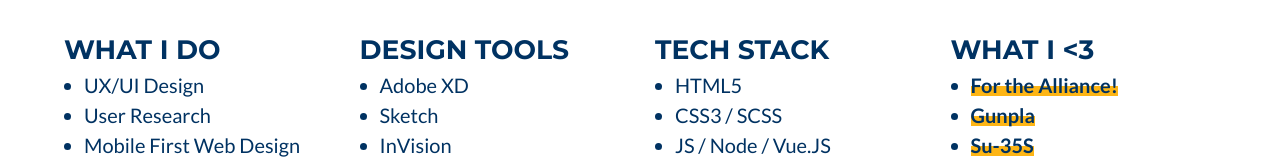
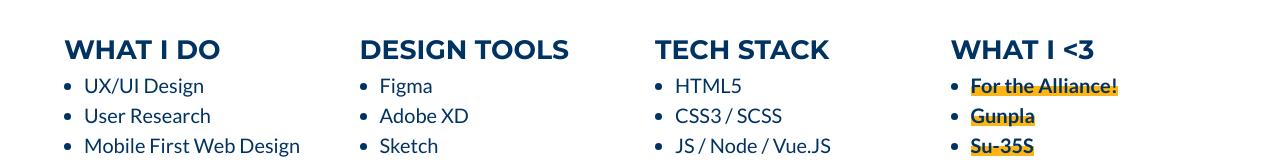
Before and after one commit to bedeviere/bimata3-vue, a Vue app: page /about in a window 1280 px wide. Shown: the part 790-952 px from the top of the page. Built offline with nearby package versions, Linux system fonts and the light colour scheme.

Commit message:
update dependecies, update skills & tools section

```diff
--- a/package.json
+++ b/package.json
@@ -26,7 +26,7 @@
     "babel-eslint": "^10.0.1",
     "eslint": "^5.8.0",
     "eslint-plugin-vue": "^5.0.0-0",
-    "node-sass": "^4.10.0",
+    "node-sass": "^4.14.0",
     "sass-loader": "^7.1.0",
     "vue-template-compiler": "^2.5.17"
   },
--- a/src/views/About.vue
+++ b/src/views/About.vue
@@ -59,9 +59,9 @@
                 <div class="about-design">
                   <h4>Design Tools</h4>
                   <ul class="list-bullet">
+                    <li>Figma</li>
                     <li>Adobe XD</li>
                     <li>Sketch</li>
-                    <li>InVision</li>
                     <li>Adobe Illustrator</li>
                     <li>Adobe Photoshop</li>
                   </ul>
```
Also changed, not shown: 1 other file (tests, documents, lock files or other folders).
